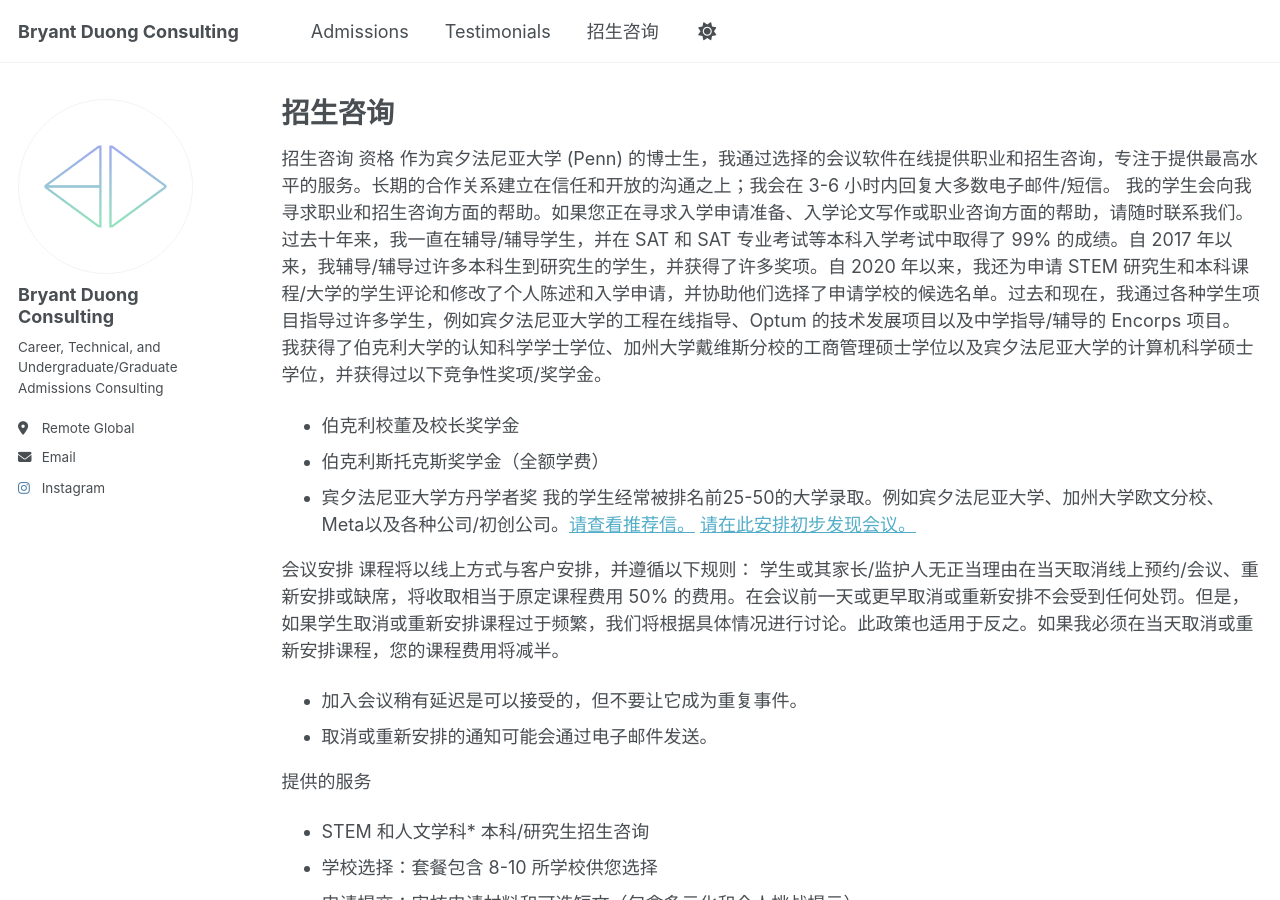
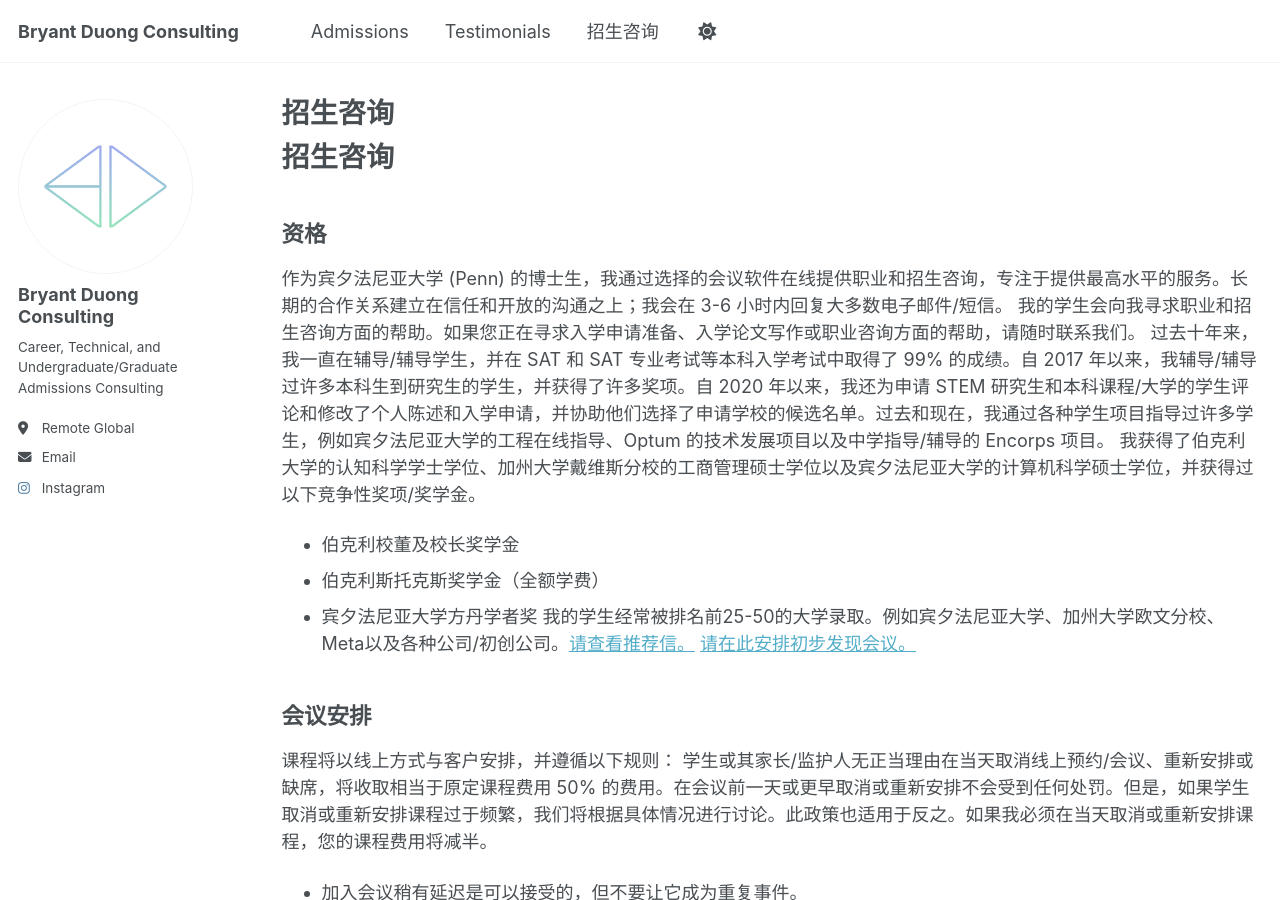
Before and after one commit to bryantduongconsulting/bryantduongconsulting.github.io, a Jekyll site: the page built from _pages/admissions_cn.md, in a window 1280 px wide and 900 px high. Built offline with Jekyll 4.4.1, drawn with Linux system fonts in a browser that asks for light colours; a script that is not in the unit is left out.

```diff
--- a/_pages/admissions_cn.md
+++ b/_pages/admissions_cn.md
@@ -5,8 +5,9 @@ title: "招生咨询"
 author_profile: true
 ---
 
-招生咨询
-资格
+# 招生咨询
+
+## 资格
 作为宾夕法尼亚大学 (Penn) 的博士生，我通过选择的会议软件在线提供职业和招生咨询，专注于提供最高水平的服务。长期的合作关系建立在信任和开放的沟通之上；我会在 3-6 小时内回复大多数电子邮件/短信。
 我的学生会向我寻求职业和招生咨询方面的帮助。如果您正在寻求入学申请准备、入学论文写作或职业咨询方面的帮助，请随时联系我们。
 过去十年来，我一直在辅导/辅导学生，并在 SAT 和 SAT 专业考试等本科入学考试中取得了 99% 的成绩。自 2017 年以来，我辅导/辅导过许多本科生到研究生的学生，并获得了许多奖项。自 2020 年以来，我还为申请 STEM 研究生和本科课程/大学的学生评论和修改了个人陈述和入学申请，并协助他们选择了申请学校的候选名单。过去和现在，我通过各种学生项目指导过许多学生，例如宾夕法尼亚大学的工程在线指导、Optum 的技术发展项目以及中学指导/辅导的 Encorps 项目。
@@ -20,13 +21,13 @@ author_profile: true
 
 
 
-会议安排
+## 会议安排
 课程将以线上方式与客户安排，并遵循以下规则：
 学生或其家长/监护人无正当理由在当天取消线上预约/会议、重新安排或缺席，将收取相当于原定课程费用 50% 的费用。在会议前一天或更早取消或重新安排不会受到任何处罚。但是，如果学生取消或重新安排课程过于频繁，我们将根据具体情况进行讨论。此政策也适用于反之。如果我必须在当天取消或重新安排课程，您的课程费用将减半。
 *	加入会议稍有延迟是可以接受的，但不要让它成为重复事件。
 *	取消或重新安排的通知可能会通过电子邮件发送。
 
-提供的服务
+## 提供的服务
 *	STEM 和人文学科* 本科/研究生招生咨询
 *	学校选择：套餐包含 8-10 所学校供您选择
 *	申请提交：审核申请材料和可选短文（包含多元化和个人挑战提示）
@@ -36,7 +37,7 @@ author_profile: true
 *	招生简历审核：3-5 轮修改
 *	推荐信：提供推荐人推荐、邮件撰写和规划建议。
 
-职业规划+咨询
+## 职业规划+咨询
 *	3-5轮面试，提供面试准备/目标咨询
 *	行业简历审核，针对IT/科技行业以及顶级科技/金融公司申请
 *	求职信审核/模板制作（3轮）
```
